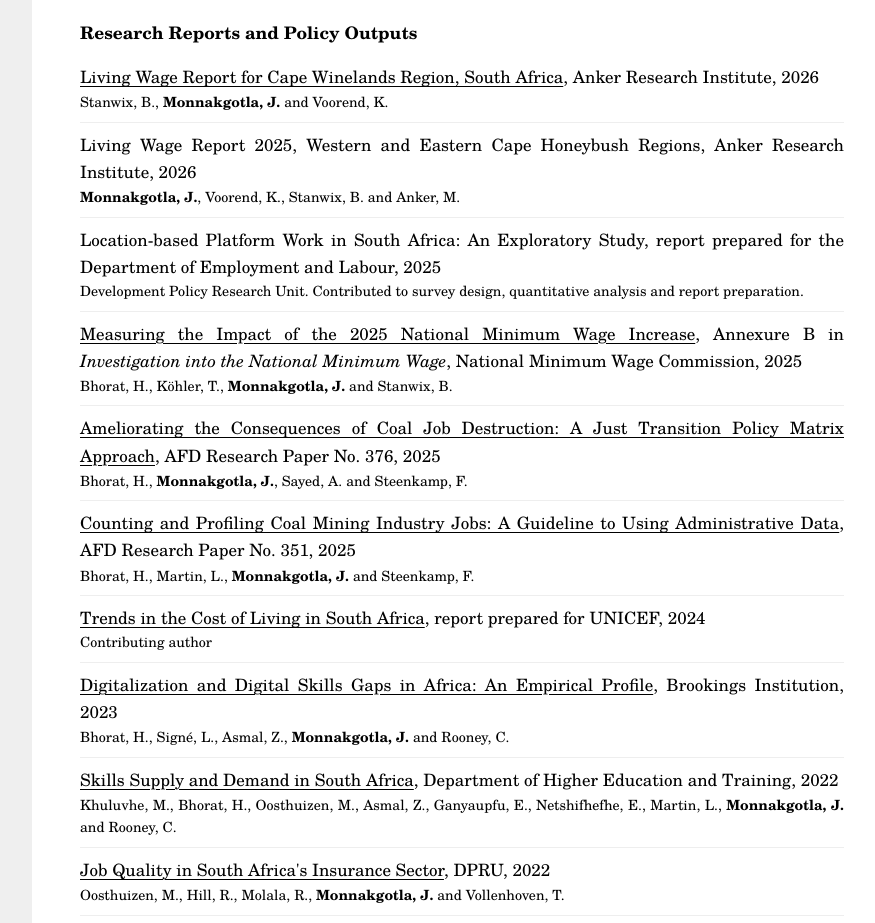
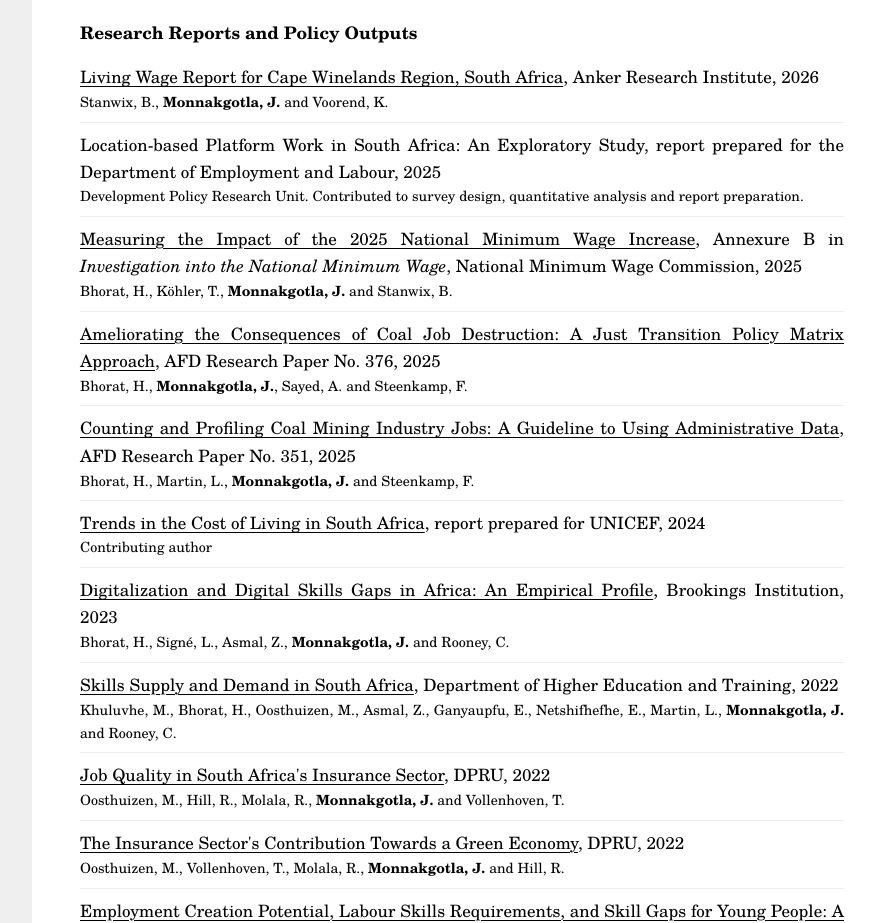
Before and after one commit to monnakgotlaj/monnakgotlaj.github.io, a plain HTML site: page publications.html in a window 1280 px wide. Shown: the part 1188-2111 px from the top of the page, without its empty margins (298-1173 px from the left). Drawn offline with Linux system fonts and the light colour scheme.

Commit message:
Remove Honeybush report until public link is available
Co-Authored-By: Claude Opus 5.5 <noreply@anthropic.com>
Claude-Session: https://claude.ai/code/session_01FRvj79Stnbgjk66uTrhs3A

```diff
--- a/publications.html
+++ b/publications.html
@@ -145,8 +145,6 @@ h3{font-weight:700}
 <ul class="feed">
   <li><a href="https://static1.squarespace.com/static/63e128dff6c16159094155ea/t/69dff03f6ca7d1019838b0e9/1776283711166/Living+Wage+Report+for+Cape+Winelands+Region%2C+South+Africa+FINAL+%281%29.pdf">Living Wage Report for Cape Winelands Region, South Africa</a>, Anker Research Institute, 2026
     <span class="by">Stanwix, B., <span class="me">Monnakgotla, J.</span> and Voorend, K.</span></li>
-  <li>Living Wage Report 2025, Western and Eastern Cape Honeybush Regions, Anker Research Institute, 2026
-    <span class="by"><span class="me">Monnakgotla, J.</span>, Voorend, K., Stanwix, B. and Anker, M.</span></li>
   <li>Location-based Platform Work in South Africa: An Exploratory Study, report prepared for the Department of Employment and Labour, 2025
     <span class="by">Development Policy Research Unit. Contributed to survey design, quantitative analysis and report preparation.</span></li>
   <li><a href="https://www.labour.gov.za/DocumentCenter/Regulations%20and%20Notices/Notices/Basic%20Conditions%20of%20Employment/Investigation%20into%20the%20National%20Minimum%20Wage%20Invitation%20for%20written%20representations%20by%2012%20Jan%202026.pdf">Measuring the Impact of the 2025 National Minimum Wage Increase</a>, Annexure B in <i>Investigation into the National Minimum Wage</i>, National Minimum Wage Commission, 2025
```
Also changed, not shown: theme-wages.html (+0 -2 lines).
